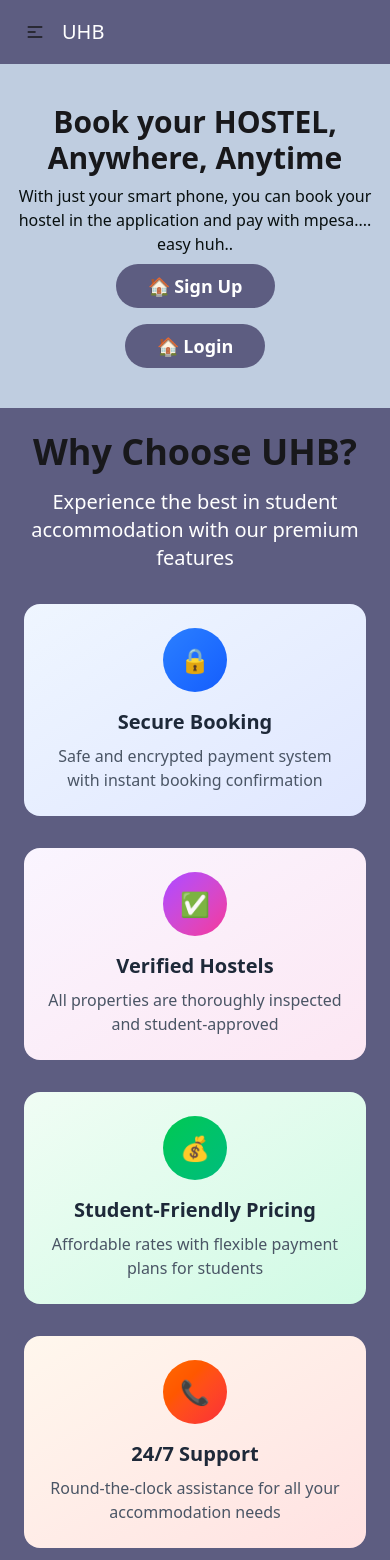
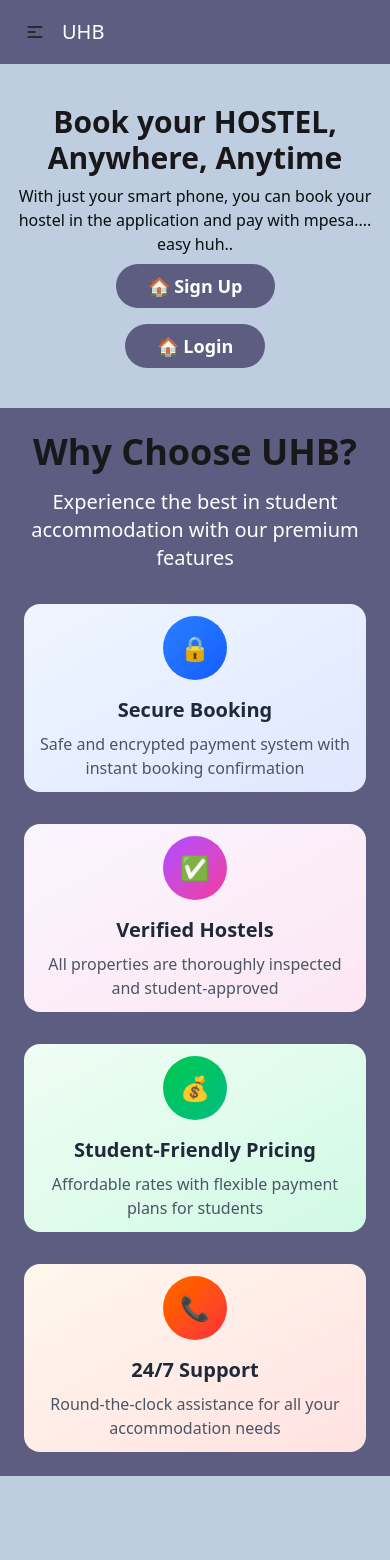
Before and after one commit to EvansMungai/UHBUI, an Angular app: page / in a window 390 px wide. Shown: the top 1560 px of the page. Built offline with nearby package versions, Linux system fonts and the light colour scheme.

Commit message:
styles(features): Finish styling the features component.

```diff
--- a/src/app/shared/elements/features/features.html
+++ b/src/app/shared/elements/features/features.html
@@ -1,4 +1,4 @@
-<div class="py-6 md:py-20 bg-secondary">
+<div class="py-6 md:py-16 bg-secondary">
     <div class="container mx-auto px-6">
         <div class="text-center mb-8">
             <h2 class="text-4xl font-bold mb-4">Why Choose UHB?</h2>
@@ -8,7 +8,7 @@
 
         <div class="grid grid-cols-1 md:grid-cols-2 lg:grid-cols-4 gap-8">
             <div
-                class="text-center p-6 rounded-2xl bg-gradient-to-br from-blue-50 to-indigo-100 hover:shadow-xl transition-all hover-scale">
+                class="text-center p-3 md:p-6 rounded-2xl bg-gradient-to-br from-blue-50 to-indigo-100 hover:shadow-xl transition-all hover-scale">
                 <div
                     class="w-16 h-16 bg-gradient-to-br from-blue-500 to-blue-600 rounded-full flex items-center justify-center mx-auto mb-4">
                     <span class="text-2xl">🔒</span>
@@ -18,7 +18,7 @@
             </div>
 
             <div
-                class="text-center p-6 rounded-2xl bg-gradient-to-br from-purple-50 to-pink-100 hover:shadow-xl transition-all hover-scale">
+                class="text-center p-3 md:p-6 rounded-2xl bg-gradient-to-br from-purple-50 to-pink-100 hover:shadow-xl transition-all hover-scale">
                 <div
                     class="w-16 h-16 bg-gradient-to-br from-purple-500 to-pink-500 rounded-full flex items-center justify-center mx-auto mb-4">
                     <span class="text-2xl">✅</span>
@@ -28,7 +28,7 @@
             </div>
 
             <div
-                class="text-center p-6 rounded-2xl bg-gradient-to-br from-green-50 to-emerald-100 hover:shadow-xl transition-all hover-scale">
+                class="text-center p-3 md:p-6 rounded-2xl bg-gradient-to-br from-green-50 to-emerald-100 hover:shadow-xl transition-all hover-scale">
                 <div
                     class="w-16 h-16 bg-gradient-to-br from-green-500 to-emerald-500 rounded-full flex items-center justify-center mx-auto mb-4">
                     <span class="text-2xl">💰</span>
@@ -38,7 +38,7 @@
             </div>
 
             <div
-                class="text-center p-6 rounded-2xl bg-gradient-to-br from-orange-50 to-red-100 hover:shadow-xl transition-all hover-scale">
+                class="text-center p-3 md:p-6 rounded-2xl bg-gradient-to-br from-orange-50 to-red-100 hover:shadow-xl transition-all hover-scale">
                 <div
                     class="w-16 h-16 bg-gradient-to-br from-orange-500 to-red-500 rounded-full flex items-center justify-center mx-auto mb-4">
                     <span class="text-2xl">📞</span>
```
